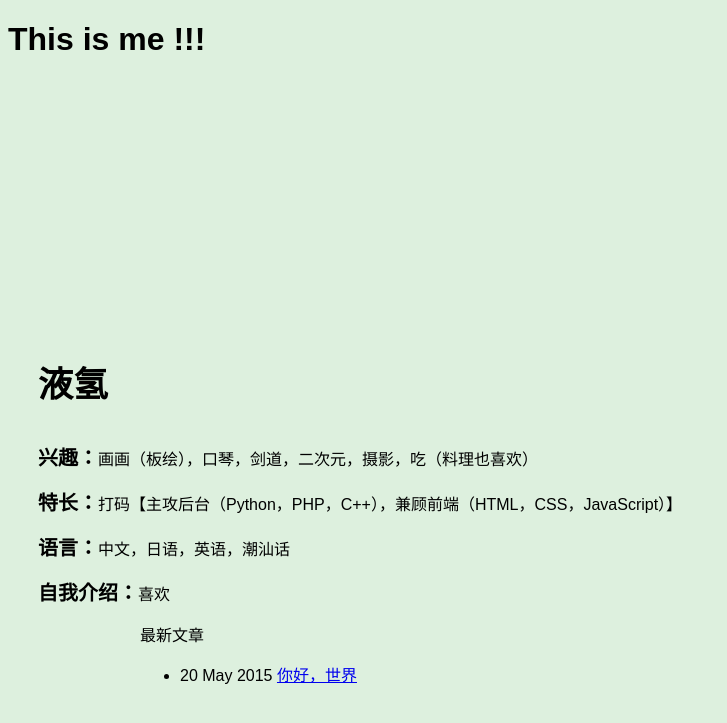
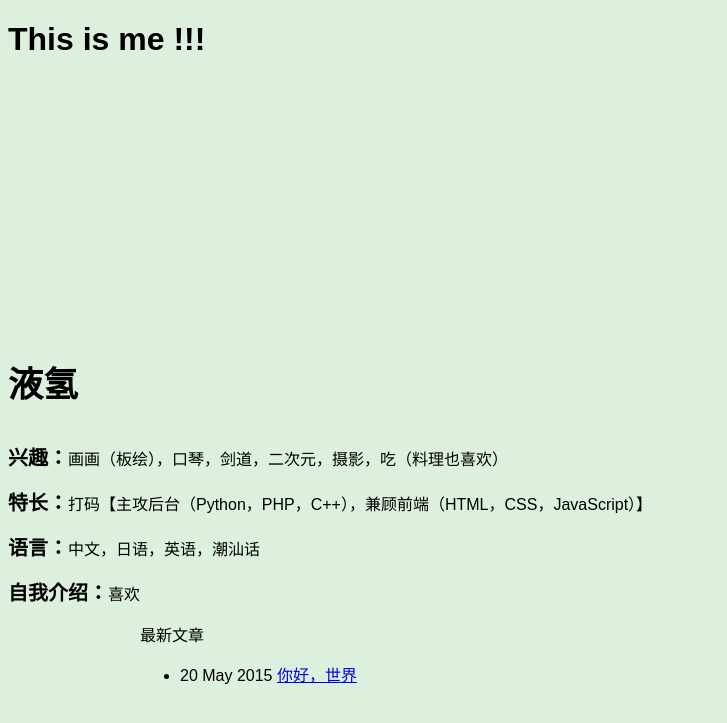
Before and after one commit to Entel/blog, a Jekyll site: the page built from index.html, in a window 1280 px wide. Shown: the top 723 px of the page, without its empty margins (0-727 px from the left). Built offline with Jekyll 4.4.1, drawn with Linux system fonts in a browser that asks for light colours.

Commit message:
2015-5-21-14-45

```diff
--- a/_layouts/ini.html
+++ b/_layouts/ini.html
@@ -9,18 +9,13 @@
 			<h1>This is me !!!</h1>
 		</div>
 		<div class="intro-main">
-				<div class="intro-list">
 					<p class="name" strong>液氢</p>
 					<p><span class="title">兴趣：</span>画画（板绘），口琴，剑道，二次元，摄影，吃（料理也喜欢）</p>
 					<p><span class="title">特长：</span>打码【主攻后台（Python，PHP，C++），兼顾前端（HTML，CSS，JavaScript）】</p>
 					<p><span class="title">语言：</span>中文，日语，英语，潮汕话</p>
-				</div>
-				<div class="introduction">
 					<p>
 						<span class="title">自我介绍：</span>喜欢
 					</p>
-
-				</div>
 		</div>
 		<div class="article-list">
 			<p>最新文章</p>
--- a/css/ini.css
+++ b/css/ini.css
@@ -12,7 +12,6 @@ body{
 	min-width: 600px;
 	margin-left: auto;
 	margin-right: auto;
-	margin-left: 30px;
 }
 .name{
 	font-size: 35px;
```
Also changed, not shown: 2 other files.
